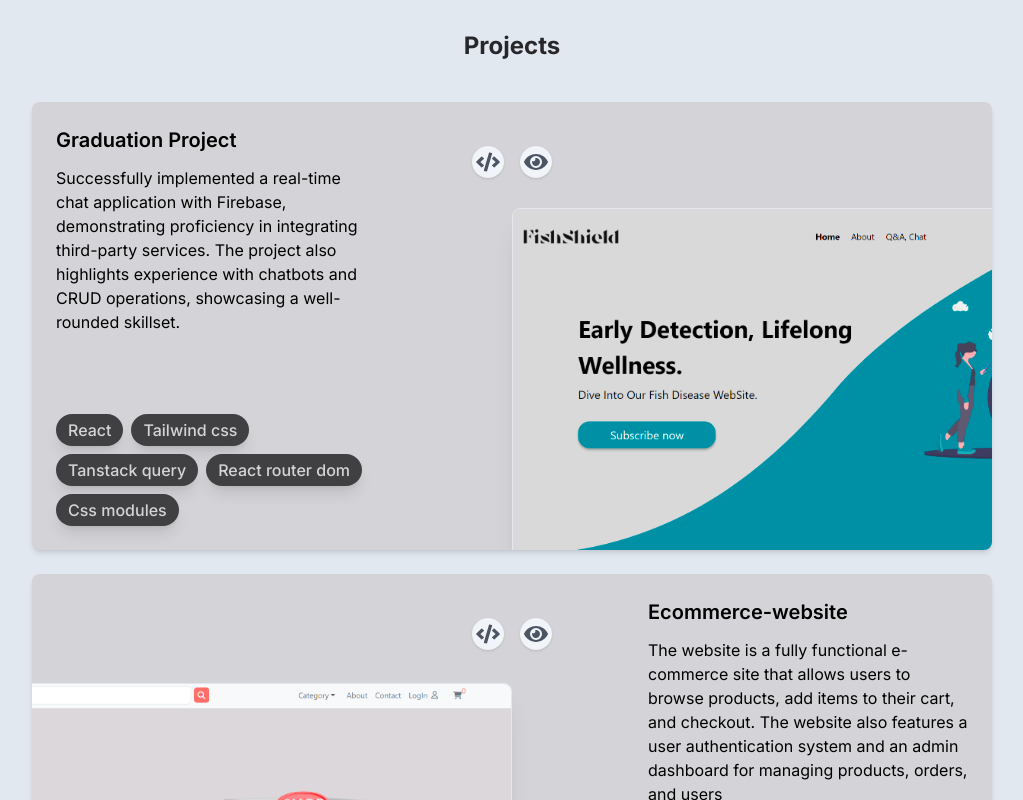
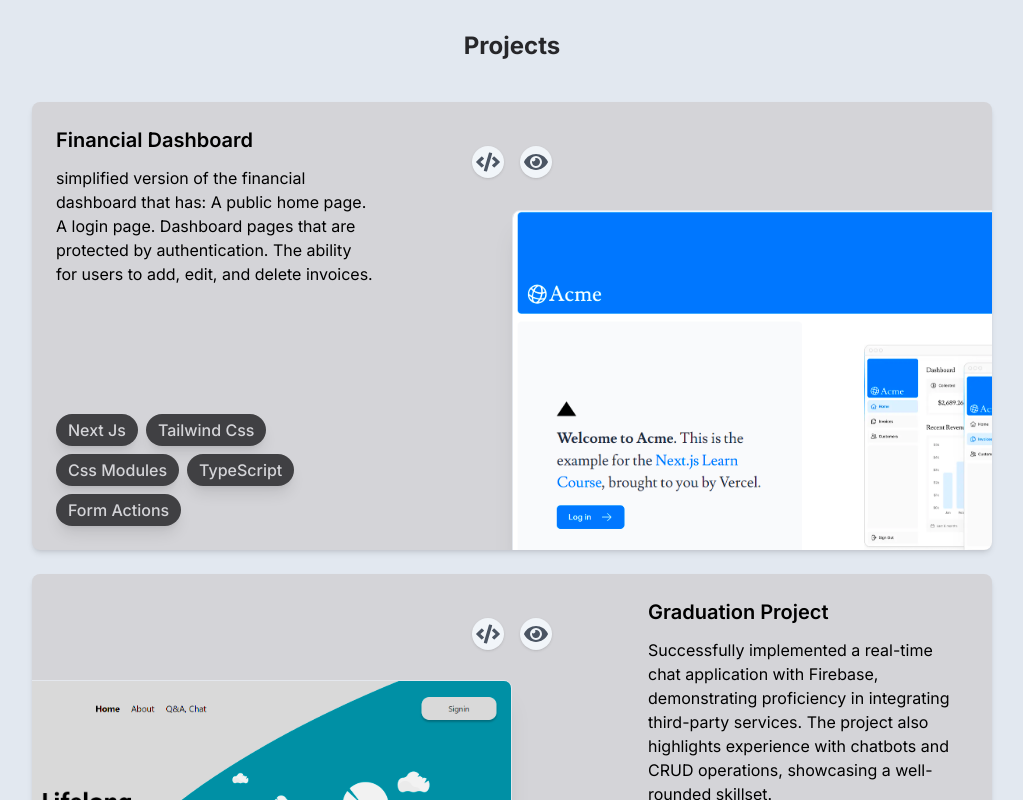
Before and after one commit to Ahmed-Reda-elshahawy/Ahmed_Reda_Portfolio, a Next.js app: page / in a window 1280 px wide. Shown: the part 960-1760 px from the top of the page, without its empty margins (128-1151 px from the left). Built offline with nearby package versions, Linux system fonts and the light colour scheme; no server answers.

Commit message:
update my cv

```diff
--- a/data/data.ts
+++ b/data/data.ts
@@ -4,8 +4,22 @@ import { FaReact } from "react-icons/fa";
 import { LuGraduationCap } from "react-icons/lu";
 
 export const ProjectsData = [
+
     {
         id: 1,
+        title: "Financial Dashboard",
+        description: `simplified version of the financial dashboard that has:
+                    A public home page.
+                    A login page.
+                    Dashboard pages that are protected by authentication.
+                    The ability for users to add, edit, and delete invoices.`,
+        skills: ["Next Js", "Tailwind Css", "Css Modules", "TypeScript", "Form Actions"],
+        projectImg: "/4.png",
+        liveDemo: "https://myfinancial-dashboard.vercel.app/",
+        githupLink: "https://github.com/Ahmed-Reda-elshahawy/financial-dashboard"
+    },
+    {
+        id: 2,
         title: "Graduation Project",
         description: "Successfully implemented a real-time chat application with Firebase, demonstrating proficiency in integrating third-party services. The project also highlights experience with chatbots and CRUD operations, showcasing a well-rounded skillset.",
         skills: ["React", "Tailwind css", "Tanstack query", "React router dom", "Css modules"],
@@ -33,7 +47,6 @@ export const ProjectsData = [
         projectImg: "/3.png",
         liveDemo: undefined,
         githupLink: "https://github.com/Ahmed-Reda-elshahawy/Restaurant-Using-Next"
-
     },
 ] as const;
 
```
Also changed, not shown: public/4.png (added), 1 other file (tests, documents, lock files or other folders).
